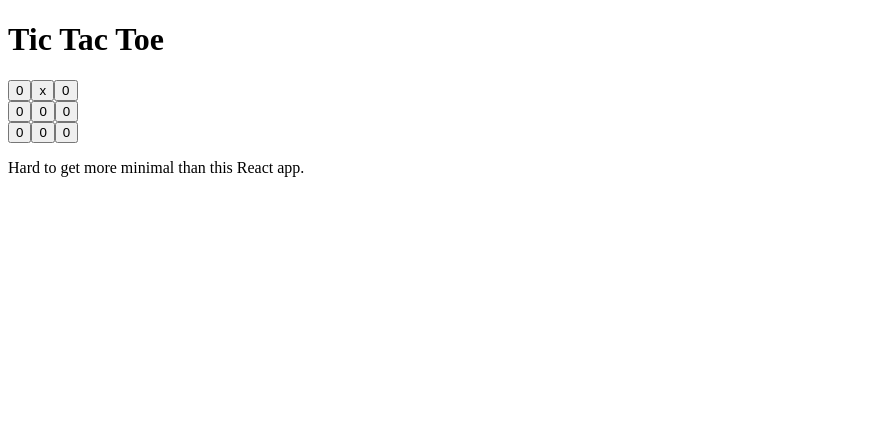
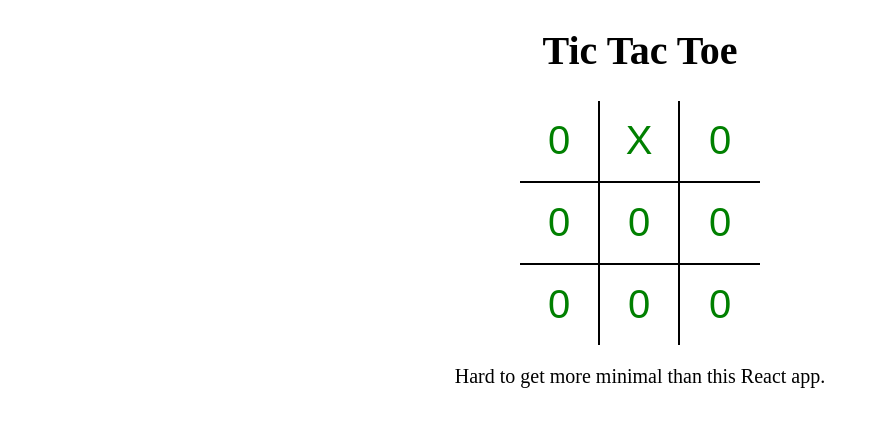
Before and after one commit to omkar-ok/tictactoe, a React (Vite) app: page / in a window 1280 px wide. Shown: the top 426 px of the page, without its empty margins (0-879 px from the left). Built offline with nearby package versions, Linux system fonts and the light colour scheme.

Commit message:
added css scss styles

```diff
--- a/package.json
+++ b/package.json
@@ -26,7 +26,7 @@
     "eslint-plugin-react": "^7.24.0",
     "prettier": "^2.3.2",
     "rimraf": "^3.0.2",
-    "sass": "^1.43.4",
+    "sass": "^1.47.0",
     "vite": "^2.6.7"
   },
   "babel": {
--- a/src/App.jsx
+++ b/src/App.jsx
@@ -1,10 +1,12 @@
 import React from "react";
 import Board from "./components/Board";
 
+import "./components/styles/root.scss"
+
 export default () => (
-  <>
+  <div className="app">
     <h1>Tic Tac Toe</h1>
     <Board/>
     <p>Hard to get more minimal than this React app.</p>
-  </>
+  </div>
 );
--- a/src/components/Board.jsx
+++ b/src/components/Board.jsx
@@ -4,18 +4,18 @@ import Square from './Square';
 const Board= () => {
 
   return (
-    <div>
-      <div>
+    <div className='board'>
+      <div className='board-row'>
         <Square val={0} />
-        <Square val={"x"} />
+        <Square val={"X"} />
         <Square val={0} />
       </div>
-      <div>
+      <div className='board-row'>
         <Square val={0} />
         <Square val={0} />
         <Square val={0} />
       </div>
-      <div>
+      <div className='board-row'>
         <Square val={0} />
         <Square val={0} />
         <Square val={0} />
--- a/src/components/Square.jsx
+++ b/src/components/Square.jsx
@@ -1,9 +1,10 @@
 import React from 'react'
+import './styles/Square.style.css'
 
 const Square = (props) => {
   return (
 
-      <button>{props.val}</button>
+      <button type='button' className='btn square'>{props.val}</button>
 
   )
 }
--- /dev/null
+++ b/src/components/styles/Square.style.css
@@ -0,0 +1,10 @@
+button{
+  font-size: 50px;
+  /* width: 80px;
+  height: 80px;
+  margin: 5px; */
+}
+
+.btn{
+  color: green;
+}
--- /dev/null
+++ b/src/components/styles/root.scss
@@ -0,0 +1,43 @@
+body {
+  padding: 0;
+  margin: 0;
+}
+
+button {
+  background: none;
+  border: none;
+  outline: none;
+  &:hover {
+   cursor: pointer;
+  }
+}
+
+.app {
+  font-size: 20px;
+  display: flex;
+  flex-direction: column;
+  align-items: center;
+}
+
+.board {
+  .board-row {
+    display: flex;
+    flex-direction: row;
+    border-bottom: 2px solid #000;
+    &:last-child {
+      border-bottom: none;
+    }
+    .square {
+      width: 80px;
+      height: 80px;
+      border-right: 2px solid #000;
+      font-size: 2.5rem;
+      padding: 0;
+      overflow: hidden;
+      transition: all 0.2s;
+      &:last-child {
+        border-right: none;
+      }
+    }
+  }
+}
```
Also changed, not shown: 1 other file (tests, documents, lock files or other folders).
